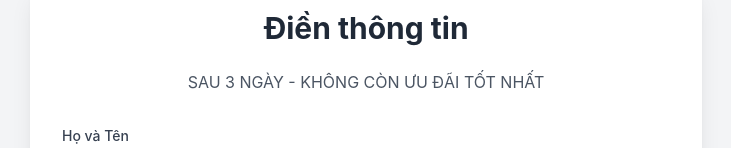
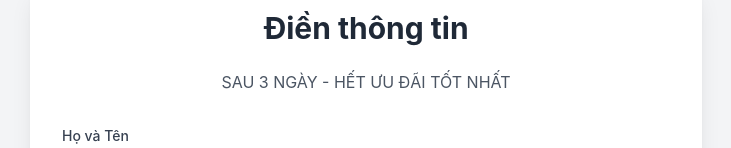
Before and after one commit to hienntiliving-spec/Kh-a-cha-m-, a plain HTML site: page index.html in a window 1280 px wide. Shown: the part 149-297 px from the top of the page, without its empty margins (274-1005 px from the left). Drawn offline with nearby package versions, Linux system fonts and the light colour scheme.

Commit message:
Update index.html

```diff
--- a/index.html
+++ b/index.html
@@ -18,7 +18,7 @@
     <!-- Container chính cho form -->
     <div class="w-full max-w-2xl bg-white p-8 rounded-lg shadow-xl">
         <h1 class="text-3xl font-bold text-gray-800 mb-6 text-center"> Điền thông tin </h1>
- <p class="text-gray-600 text-center mb-8">SAU 3 NGÀY - KHÔNG CÒN ƯU ĐÃI TỐT NHẤT</p>
+ <p class="text-gray-600 text-center mb-8">SAU 3 NGÀY - HẾT ƯU ĐÃI TỐT NHẤT</p>
         <!-- Form đăng ký với các trường nhập liệu -->
         <form id="contact-form" class="space-y-6">
             <!-- Tên khách hàng -->
```
